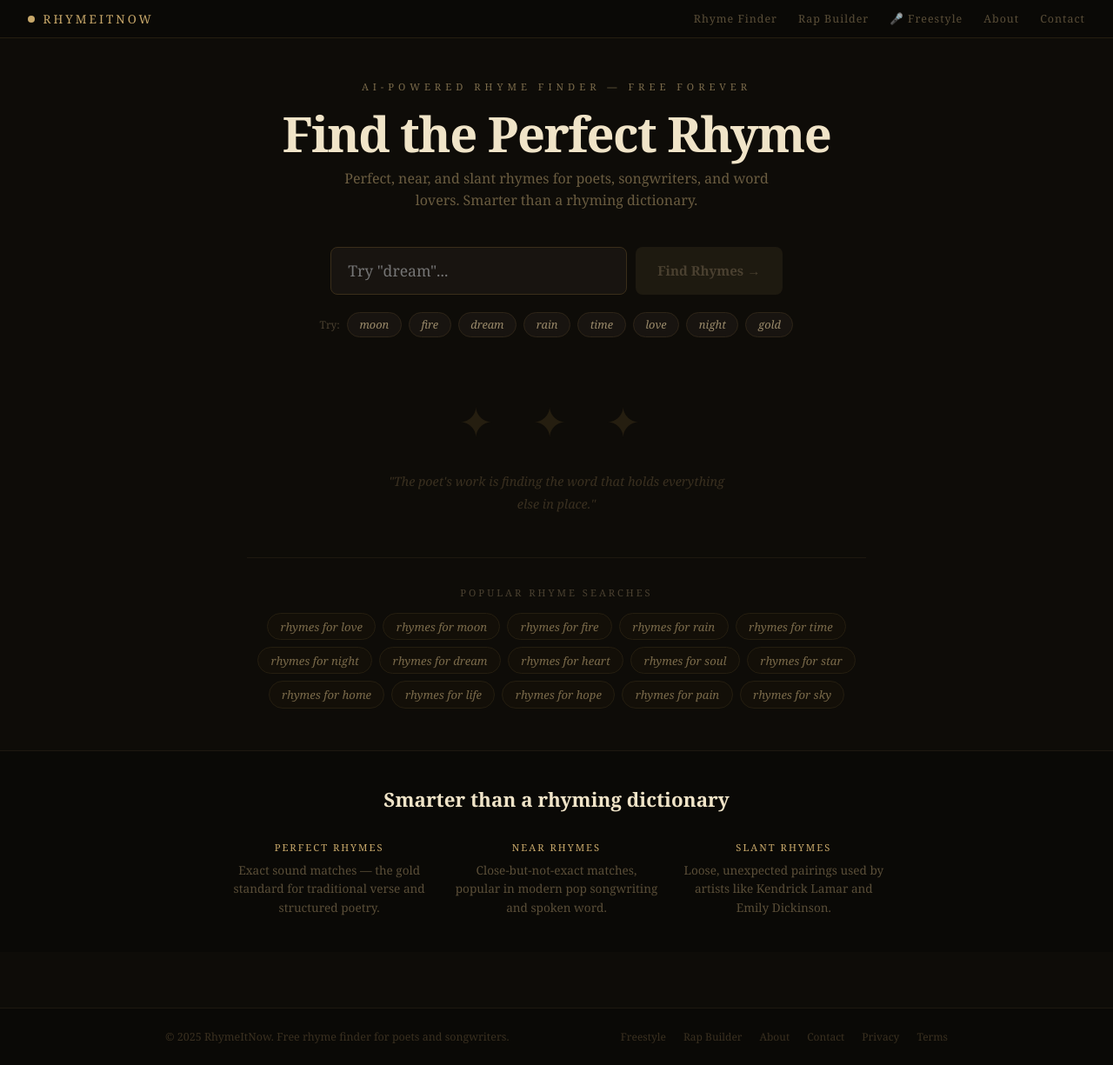
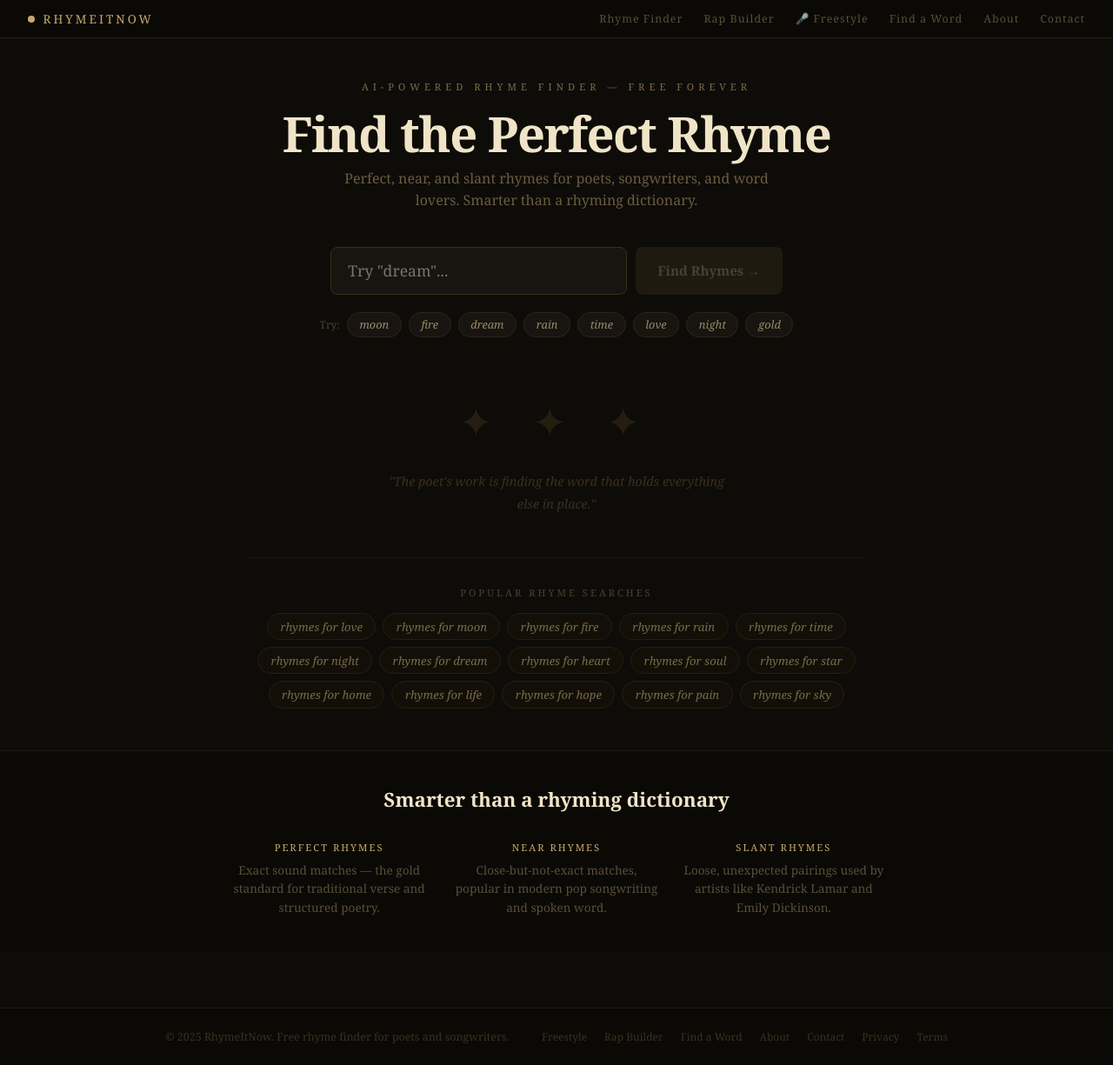
Before and after one commit to skenned23/rhymeitnow, a Next.js app: page / in a window 1280 px wide. Shown: the whole page at 87% size. Built offline with nearby package versions, Linux system fonts and the light colour scheme.

Commit message:
Update Layout.js

```diff
--- a/components/Layout.js
+++ b/components/Layout.js
@@ -10,7 +10,8 @@ export function SiteNav() {
       <div style={{ display: 'flex', gap: '1.5rem' }}>
         <Link href="/" style={{ fontSize: '0.78rem', color: '#5a4e38', letterSpacing: '1px', textDecoration: 'none' }}>Rhyme Finder</Link>
         <Link href="/rap-builder" style={{ fontSize: '0.78rem', color: '#5a4e38', letterSpacing: '1px', textDecoration: 'none' }}>Rap Builder</Link>
-       <Link href="/freestyle" style={{ fontSize: '0.78rem', color: '#5a4e38', letterSpacing: '1px', textDecoration: 'none' }}>🎤 Freestyle</Link>
+        <Link href="/freestyle" style={{ fontSize: '0.78rem', color: '#5a4e38', letterSpacing: '1px', textDecoration: 'none' }}>🎤 Freestyle</Link>
+        <Link href="/find-a-word" style={{ fontSize: '0.78rem', color: '#5a4e38', letterSpacing: '1px', textDecoration: 'none' }}>Find a Word</Link>
         <Link href="/about" style={{ fontSize: '0.78rem', color: '#5a4e38', letterSpacing: '1px', textDecoration: 'none' }}>About</Link>
         <Link href="/contact" style={{ fontSize: '0.78rem', color: '#5a4e38', letterSpacing: '1px', textDecoration: 'none' }}>Contact</Link>
       </div>
@@ -25,6 +26,7 @@ export function SiteFooter() {
         <div style={{ display: 'flex', gap: '1.25rem' }}>
           <Link href="/freestyle" style={{ fontSize: '0.75rem', color: '#3a3020', textDecoration: 'none' }}>Freestyle</Link>
           <Link href="/rap-builder" style={{ fontSize: '0.75rem', color: '#3a3020', textDecoration: 'none' }}>Rap Builder</Link>
+          <Link href="/find-a-word" style={{ fontSize: '0.75rem', color: '#3a3020', textDecoration: 'none' }}>Find a Word</Link>
           <Link href="/about" style={{ fontSize: '0.75rem', color: '#3a3020', textDecoration: 'none' }}>About</Link>
           <Link href="/contact" style={{ fontSize: '0.75rem', color: '#3a3020', textDecoration: 'none' }}>Contact</Link>
           <Link href="/privacy" style={{ fontSize: '0.75rem', color: '#3a3020', textDecoration: 'none' }}>Privacy</Link>
```
